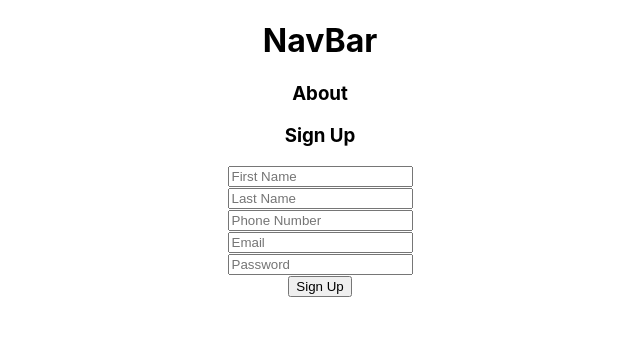
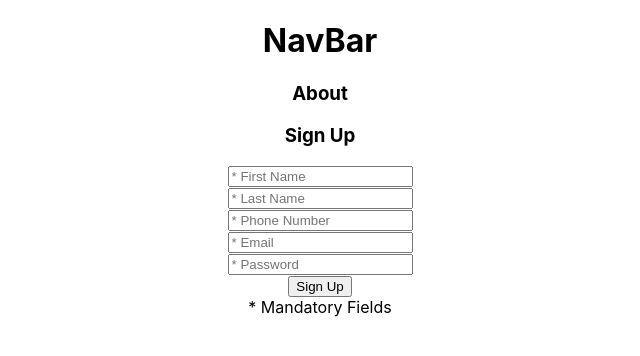
Before and after one commit to dpolcari18/frontend-weDrive, a React (Create React App) app: page / in a window 1280 px wide. Both pictures are taken after a click on the button "Sign Up". Shown: the top 356 px of the page, without its empty margins (320-960 px from the left). Built offline with nearby package versions, Linux system fonts and the light colour scheme.

Commit message:
added some error handling

```diff
--- a/src/components/SignUp.js
+++ b/src/components/SignUp.js
@@ -6,7 +6,7 @@ import { connect } from 'react-redux'
 // Endpoints
 const SIGN_UP_URL = 'http://localhost:3000/users'
 
-const SignUp = ({ sign_up }) => {
+const SignUp = ({ sign_up, throw_error, showError, errors }) => {
 
     // State for controlled form
     const [firstName, setFirstName] = useState('')
@@ -44,8 +44,8 @@ const SignUp = ({ sign_up }) => {
         if (userRes.status === 'Success') {
             alert(userRes.msg)
             sign_up()
-        } else if (userRes.statue === 'Failed') {
-
+        } else if (userRes.status === 'Failed') {
+            throw_error(userRes.msg)
         }
 
 
@@ -57,31 +57,43 @@ const SignUp = ({ sign_up }) => {
             <div>
                 <form onSubmit={(e) => handleSubmit(e)}>
                     <div>
-                        <input type='text' name='firstName' placeholder='First Name' value={firstName} onChange={(e) => setFirstName(e.target.value)}></input>
+                        <input type='text' name='firstName' placeholder='* First Name' required value={firstName} onChange={(e) => setFirstName(e.target.value)}></input>
                     </div>
                     <div>
-                        <input type='text' name='lastName' placeholder='Last Name' value={lastName} onChange={(e) => setLastName(e.target.value)}></input>
+                        <input type='text' name='lastName' placeholder='* Last Name' required value={lastName} onChange={(e) => setLastName(e.target.value)}></input>
                     </div>
                     <div>
-                        <input type='text' name='phoneNumber' placeholder='Phone Number' value={phoneNumber} onChange={(e) => setPhoneNumber(e.target.value)}></input>
+                        <input type='text' name='phoneNumber' placeholder='* Phone Number' required value={phoneNumber} onChange={(e) => setPhoneNumber(e.target.value)}></input>
                     </div>
                     <div>
-                        <input type='email' name='email' placeholder='Email' value={email} onChange={(e) => setEmail(e.target.value)}></input>
+                        <input type='email' name='email' placeholder='* Email' required value={email} onChange={(e) => setEmail(e.target.value)}></input>
                     </div>
                     <div>
-                        <input type='password' name='password' placeholder='Password' value={password} onChange={(e) => setPassword(e.target.value)}></input>
+                        <input type='password' name='password' placeholder='* Password' required value={password} onChange={(e) => setPassword(e.target.value)}></input>
                     </div>
                     <div>
                         <button type='submit'>Sign Up</button>
                     </div>
+                    <div>* Mandatory Fields</div>
+                    { showError ? <ul>{errors.map(msg => <li>{msg}</li>)}</ul> : null}
                 </form>
             </div>
         </div>
     )
 }
 
-const mapDispatchToProps = (dispatch) => {
-    return { sign_up: () => dispatch({ type: 'SIGN_UP', signUp: false}) }
+const mapStateToProps = (state) => {
+    return {
+        showError: state.loginSignUp.showError,
+        errors: state.loginSignUp.errors
+    }
 }
 
-export default connect(null, mapDispatchToProps)(SignUp)
+const mapDispatchToProps = (dispatch) => {
+    return {
+        sign_up: () => dispatch({ type: 'SIGN_UP', signUp: false}),
+        throw_error: (errors) => dispatch({ type: 'SHOW_ERRORS', showError: true, errors: errors})
+    }
+}
+
+export default connect(mapStateToProps, mapDispatchToProps)(SignUp)
--- a/src/reducers/loginSignUpReducer.js
+++ b/src/reducers/loginSignUpReducer.js
@@ -1,4 +1,9 @@
-const loginSignUpReducer = (state = { loggedIn: false, signUp: false} , action) => {
+const loginSignUpReducer = (state = {
+        loggedIn: false,
+        signUp: false,
+        showError: false,
+        errors: []
+    } , action) => {
     switch(action.type) {
         case 'LOGIN_USER':
             return {
@@ -15,6 +20,12 @@ const loginSignUpReducer = (state = { loggedIn: false, signUp: false} , action)
                 ...state,
                 signUp: action.signUp
             }
+        case 'SHOW_ERRORS':
+            return {
+                ...state,
+                showError: action.showError,
+                errors: action.errors
+            }
         default:
             return state
     }
```
